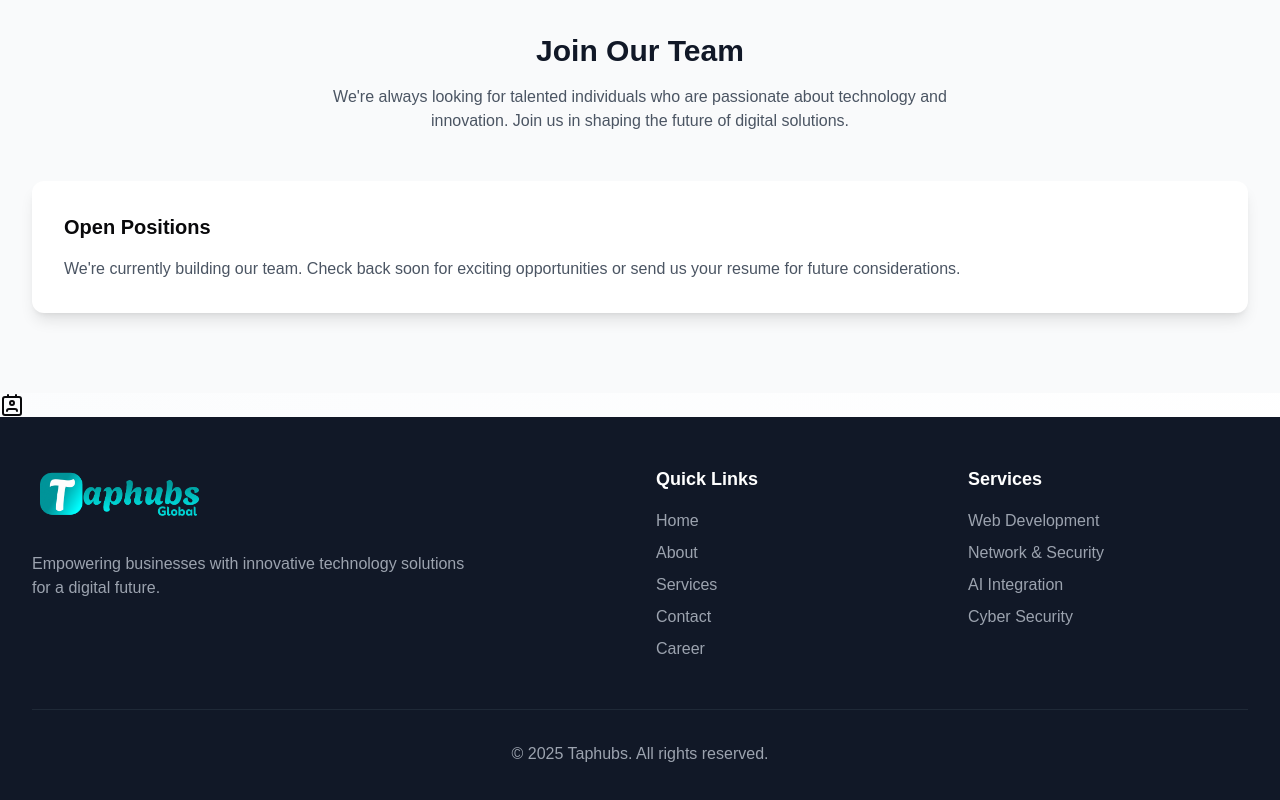
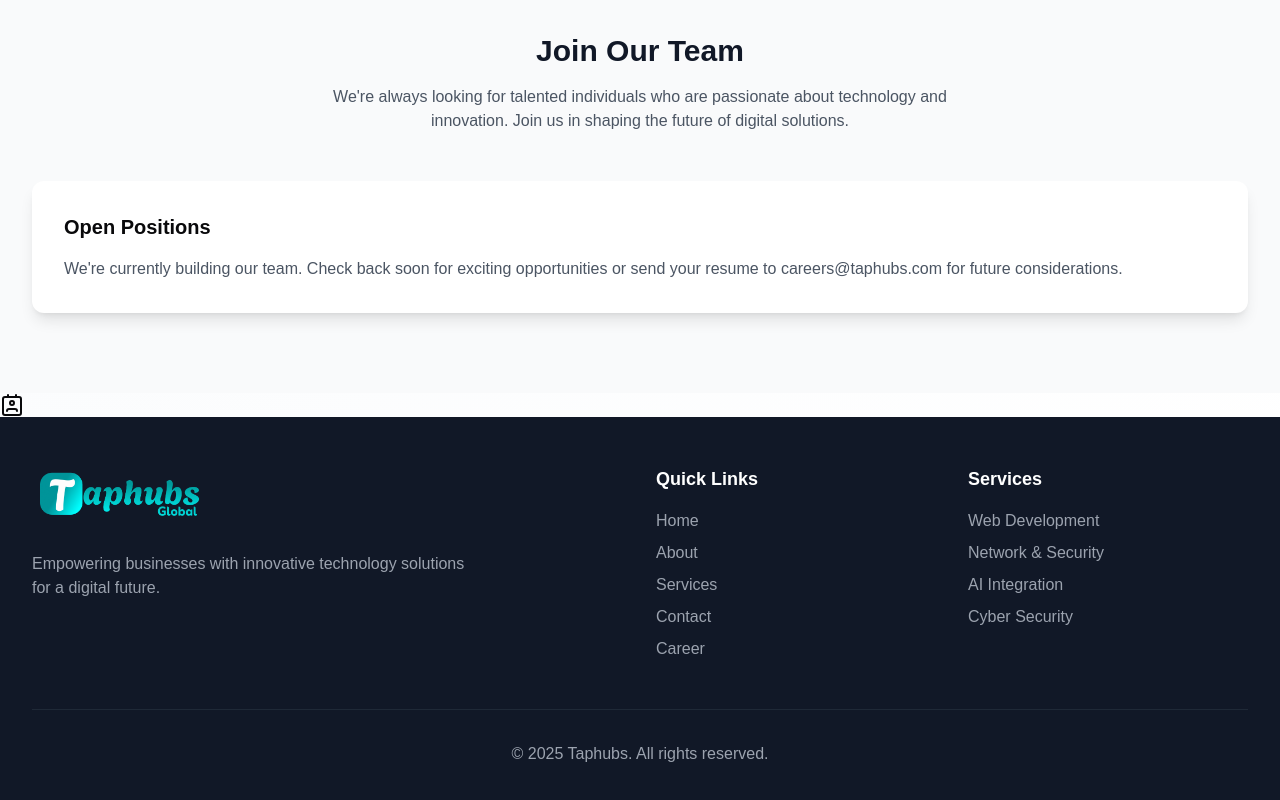
Before and after one commit to Jayaswetha-7/company-site, a React (Vite) app: page / in a window 1280 px wide. Shown: the part 1999-2799 px from the top of the page. Built offline with nearby package versions, Linux system fonts and the light colour scheme; grey boxes are pictures that could not be loaded.

Commit message:
Update Careers and JobOpenings components with new contact email and improved messaging; adjust autoplay delay in LandingCard component

```diff
--- a/src/components/Careers.tsx
+++ b/src/components/Careers.tsx
@@ -23,7 +23,8 @@ const Careers = () => {
           <h3 className="text-xl font-semibold mb-4">Open Positions</h3>
           <p className="text-gray-600">
             We're currently building our team. Check back soon for exciting
-            opportunities or send us your resume for future considerations.
+            opportunities or send your resume to
+            careers@taphubs.com for future considerations.
           </p>
         </motion.div>
       </div>
--- a/src/components/JobOpenings.tsx
+++ b/src/components/JobOpenings.tsx
@@ -2,32 +2,36 @@ import React from "react";
 
 const JobOpenings: React.FC = () => {
   return (
-
-
     <div className="py-12 text-center ">
-
-        <h2 className="text-3xl font-semibold uppercase text-white mb-6">Current Openings</h2>
-
+      <h2 className="text-3xl font-semibold uppercase text-white mb-6">
+        Current Openings
+      </h2>
 
       <div className="flex justify-center">
         <div className="w-full bg-grey-500 p-6  rounded-md">
-
           <div className="grid grid-cols-3 space-x-6  md:grid-cols-3 gap-y-3 md:gap-y-0 md:gap-x-2  pb-3   text-center">
-                <h4 className="text-sm md:text-xl font-semibold text-white">POSITION</h4>
-                <h4 className="text-sm md:text-xl font-semibold text-white">LOCATION</h4>
-                <h4 className="text-sm md:text-xl font-semibold text-white">POSTING DATE</h4>
+            <h4 className="text-sm md:text-xl font-semibold text-white">
+              POSITION
+            </h4>
+            <h4 className="text-sm md:text-xl font-semibold text-white">
+              LOCATION
+            </h4>
+            <h4 className="text-sm md:text-xl font-semibold text-white">
+              POSTING DATE
+            </h4>
           </div>
 
-
           <div className="grid grid-cols-3 md:grid-cols-3 gap-y-3 md:gap-y-0 py-4 text-center">
-                <p className="text-gray-100 text-sm md:text-xl italic">No position available currently</p>
             <p className="text-gray-200">-</p>
+            <p className="text-gray-100 text-sm md:text-xl italic">
+              "We're not hiring at the moment, but check back soon for
+              opportunities!"
+            </p>
             <p className="text-gray-200">-</p>
           </div>
         </div>
       </div>
     </div>
-
   );
 };
 
--- a/src/components/LandingCard.tsx
+++ b/src/components/LandingCard.tsx
@@ -14,7 +14,7 @@ import CookieConsent from "./CookieConsent";
 function LandingCard() {
   // Initialize autoplay plugin with options
   const autoplayPlugin = Autoplay({
-    delay: 5000, // 3 seconds between slides
+    delay: 4000, // 3 seconds between slides
     stopOnInteraction: false, // Continue autoplay after user interaction
   });
 
```
Lines whose indentation alone changed are shown as unchanged.
